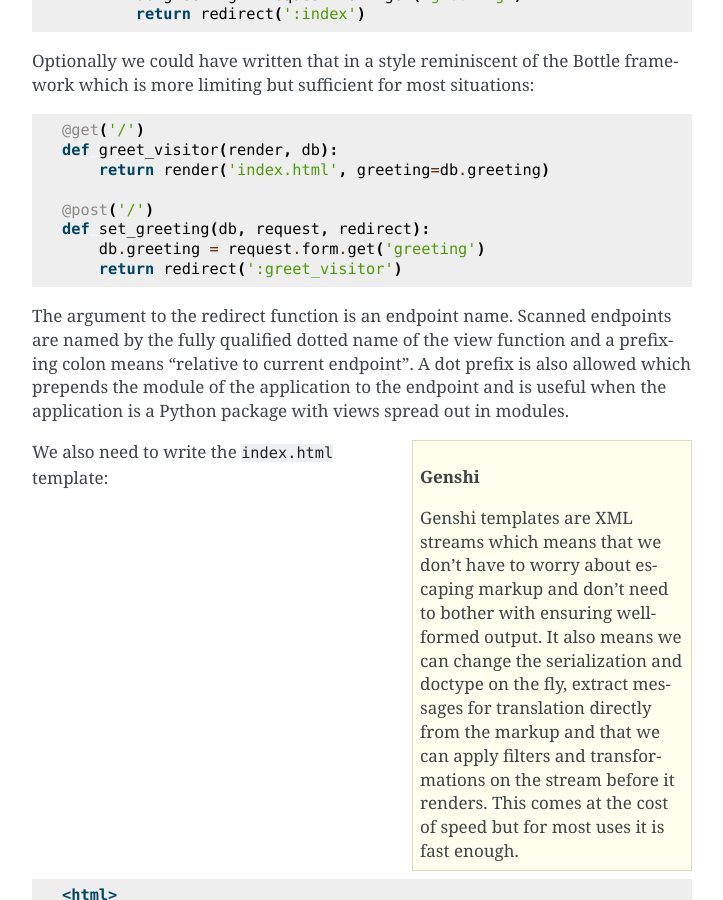
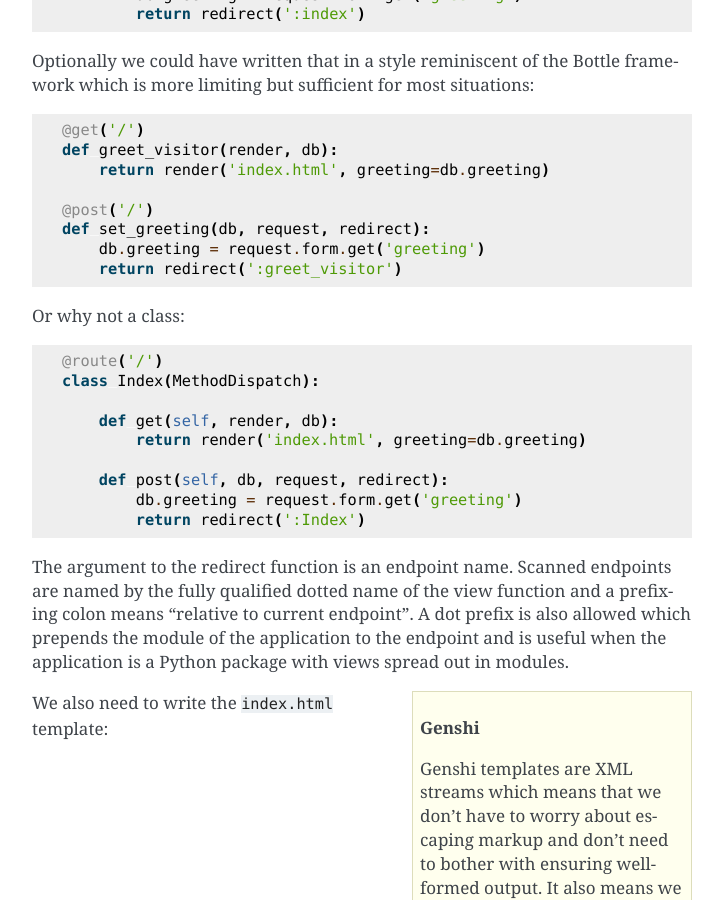
Before and after one commit to dag/relvlast, a Sphinx documentation site: the page built from docs/index.rst, in a window 1280 px wide and 900 px high, scrolled down 1572 px. Shown: the whole window, without its empty margins (388-1111 px from the left). Built offline with Sphinx 7.4.7, drawn with Linux system fonts in a browser that asks for light colours; some of the changed text lies outside the part shown.

Commit message:
class-based endpoints and method dispatch

```diff
--- a/docs/index.rst
+++ b/docs/index.rst
@@ -16,7 +16,7 @@ First we need some boring imports::
   from werkzeug.routing  import Rule
   from ramverk.fullstack import Application
   from ramverk.utils     import request_property
-  from ramverk.routing   import router, get, post
+  from ramverk.routing   import MethodDispatch, router, route, get, post
 
 .. sidebar:: ZODB
 
@@ -92,6 +92,18 @@ framework which is more limiting but sufficient for most situations::
   def set_greeting(db, request, redirect):
       db.greeting = request.form.get('greeting')
       return redirect(':greet_visitor')
+
+Or why not a class::
+
+  @route('/')
+  class Index(MethodDispatch):
+
+      def get(self, render, db):
+          return render('index.html', greeting=db.greeting)
+
+      def post(self, db, request, redirect):
+          db.greeting = request.form.get('greeting')
+          return redirect(':Index')
 
 The argument to the redirect function is an endpoint name. Scanned
 endpoints are named by the fully qualified dotted name of the view function
@@ -396,6 +408,21 @@ Dispatching Requests by URL
   .. autoclass:: RoutingMixin
     :members:
     :show-inheritance:
+
+  .. autoclass:: MethodDispatch
+
+    Example::
+
+      @route('/')
+      class Index(MethodDispatch):
+
+          renderer = 'index.html'
+
+          def __init__(self, db):
+              self.greeting = db.greeting
+
+          def get(self, render):
+              return render(self.renderer, greeting=self.greeting)
 
 
 .. automodule:: ramverk.venusian
```
Also changed, not shown: 3 other files.
